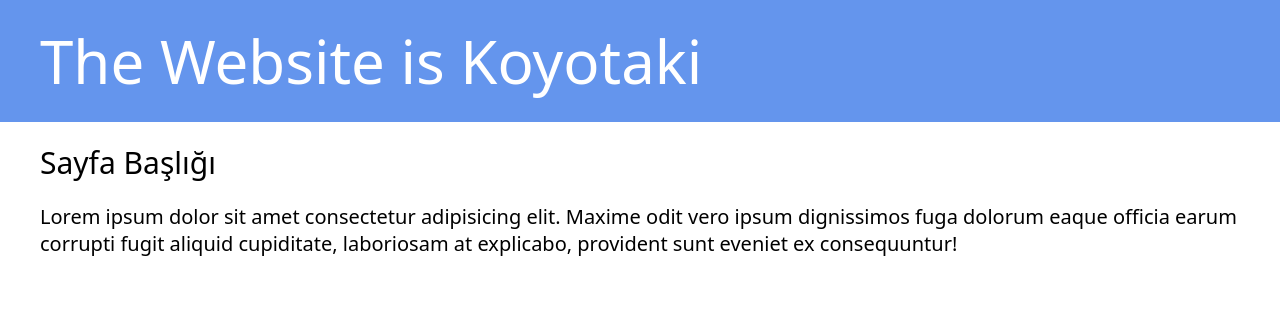
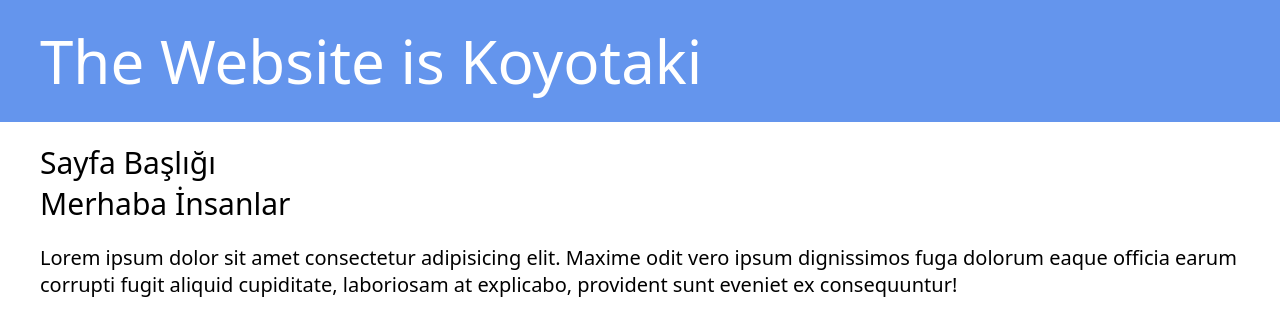
Before and after one commit to mutantbrowl/Depo, a plain HTML site: page index.html in a window 1280 px wide. Drawn offline with Linux system fonts and the light colour scheme.

Commit message:
Update index.html

```diff
--- a/index.html
+++ b/index.html
@@ -13,6 +13,7 @@
     </header>
     <main>
       <h2>Sayfa Başlığı</h2>
+      <h2>Merhaba İnsanlar</h2>
       <p>
         Lorem ipsum dolor sit amet consectetur adipisicing elit. Maxime odit vero ipsum dignissimos fuga dolorum eaque officia earum corrupti fugit aliquid cupiditate, laboriosam at explicabo,
         provident sunt eveniet ex consequuntur!
```
